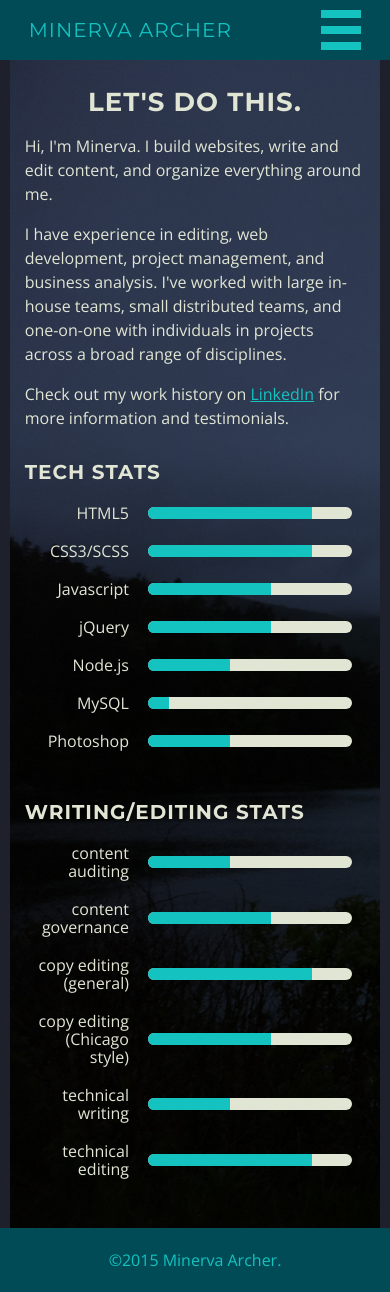
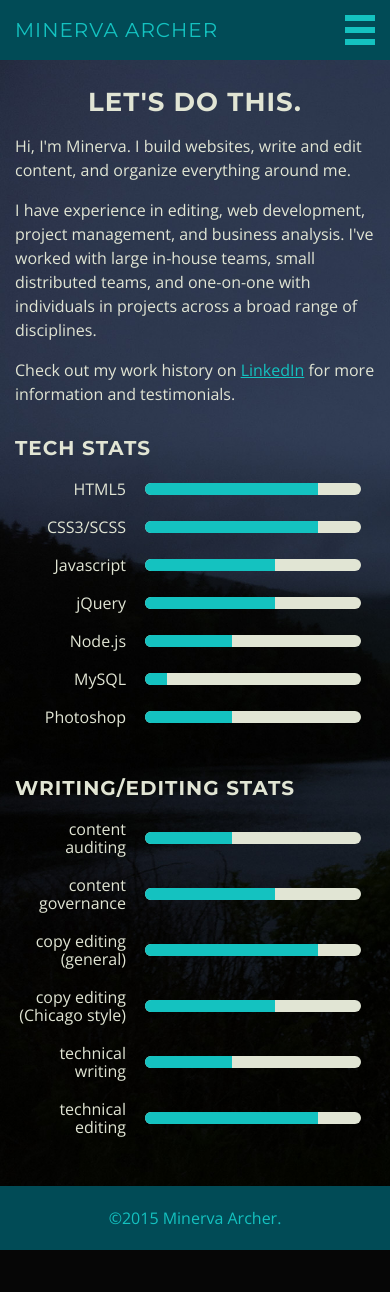
Before and after one commit to MinervaArcher/minervaarcher, a PHP site: page / in a window 390 px wide. After the commit the page ends 1250 px from the top, so only its background shows below. Run offline with PHP 8.4, Linux system fonts and the light colour scheme; some libraries are stand-ins or nearby versions.

Commit message:
more cleanup

```diff
--- a/css/main.css
+++ b/css/main.css
@@ -230,6 +230,7 @@ footer {
     padding-top: 60px; }
 
   header {
+    padding: 0 15px;
     height: 60px;
     line-height: 60px; }
     header ul {
@@ -239,26 +240,27 @@ footer {
     font-size: 20px; }
 
   .burger {
-    margin: 10px 0; }
+    margin: 15px 0;
+    height: 30px;
+    width: 30px; }
+    .burger:before, .burger:after {
+      height: 6px; }
+    .burger:before {
+      top: 6px; }
+    .burger:after {
+      bottom: 6px; }
 
   .section-body {
     padding: 30px 15px; } }
 @media screen and (min-width: 401px) and (max-width: 550px) {
-  header ul {
-    top: 80px; }
-
-  .burger {
-    margin: 20px 0; }
+  header {
+    padding: 0 30px; }
+    header ul {
+      top: 80px; }
 
   .section-body {
     padding: 30px; } }
 @media screen and (max-width: 550px) {
-  .show-for-mobile {
-    display: block; }
-
-  .hide-for-mobile {
-    display: none; }
-
   header ul {
     position: absolute;
     top: 80px;
@@ -286,16 +288,34 @@ footer {
     width: 35%; }
   dl dd {
     width: 60%; } }
+@media screen and (min-width: 401px) and (max-width: 850px) {
+  .burger {
+    margin: 20px 0; } }
 @media screen and (min-width: 551px) and (max-width: 850px) {
+  header {
+    padding: 0 40px; }
+
+  .section-body {
+    padding: 40px 40px 60px; }
+
   .sample .col-left {
     margin: 0 30px 15px 0; }
   .sample .preview-img {
     height: 150px;
     width: 150px; } }
 @media screen and (max-width: 850px) {
+  .show-for-mobile {
+    display: block; }
+
+  .hide-for-mobile {
+    display: none; }
+
   header li {
     font-size: 14px;
-    margin-left: 12px; }
+    margin-left: 5px; }
+
+  nav, section {
+    width: 100%; }
 
   .sample {
     clear: both; }
--- a/sass/main.scss
+++ b/sass/main.scss
@@ -180,24 +180,32 @@ footer {
 @media screen and (max-width: 400px) {
 	body { padding-top: $headerHeightSmall; }
 	header {
+		padding: 0 15px;
 		height: $headerHeightSmall;
 		line-height: $headerHeightSmall;
 		ul { top: $headerHeightSmall; }
 	}
 	.logo { font-size: 20px; }
-	.burger { margin: 10px 0; }
+	.burger {
+		margin: 15px 0;
+		height: 30px;
+		width: 30px;
+		&:before, &:after { height: 6px; }
+		&:before { top: 6px; }
+		&:after { bottom: 6px; }
+	}
 	.section-body { padding: 30px 15px; }
 }
 
 @media screen and (min-width: 401px) and (max-width: 550px) {
-	header ul { top: $headerHeight; }
-	.burger { margin: 20px 0; }
+	header {
+		padding: 0 30px;
+		ul { top: $headerHeight; }
+	}
 	.section-body { padding: 30px; }
 }
 
 @media screen and (max-width: 550px) {
-	.show-for-mobile { display: block; }
-	.hide-for-mobile { display: none; }
 	header {
 		ul {
 			position: absolute;
@@ -231,7 +239,13 @@ footer {
 	}
 }
 
+@media screen and (min-width: 401px) and (max-width: 850px) {
+	.burger { margin: 20px 0; }
+}
+
 @media screen and (min-width: 551px) and (max-width: 850px) {
+	header { padding: 0 40px; }
+	.section-body { padding: 40px 40px 60px; }
 	.sample {
 		.col-left { margin: 0 30px 15px 0; }
 		.preview-img {
@@ -242,10 +256,13 @@ footer {
 }
 
 @media screen and (max-width: 850px) {
+	.show-for-mobile { display: block; }
+	.hide-for-mobile { display: none; }
 	header li {
 		font-size: 14px;
-		margin-left: 12px;
+		margin-left: 5px;
 	}
+	nav, section { width: 100%; }
 	.sample {
 		clear: both;
 		.col-left, .col-right { display: block; }
```
Also changed, not shown: MIT-LICENSE.txt (deleted, +0 -20 lines), img/botm_box.png.
